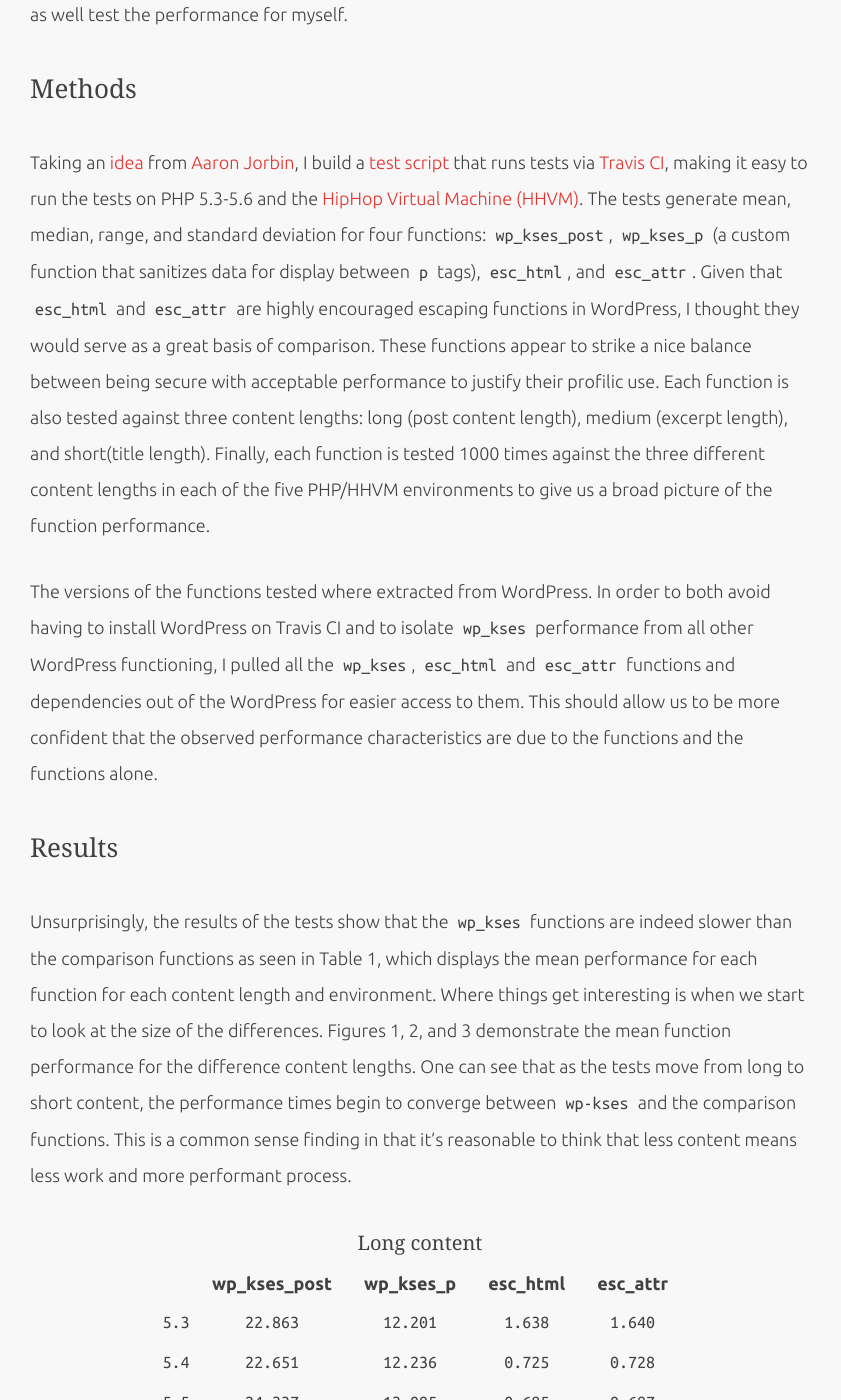
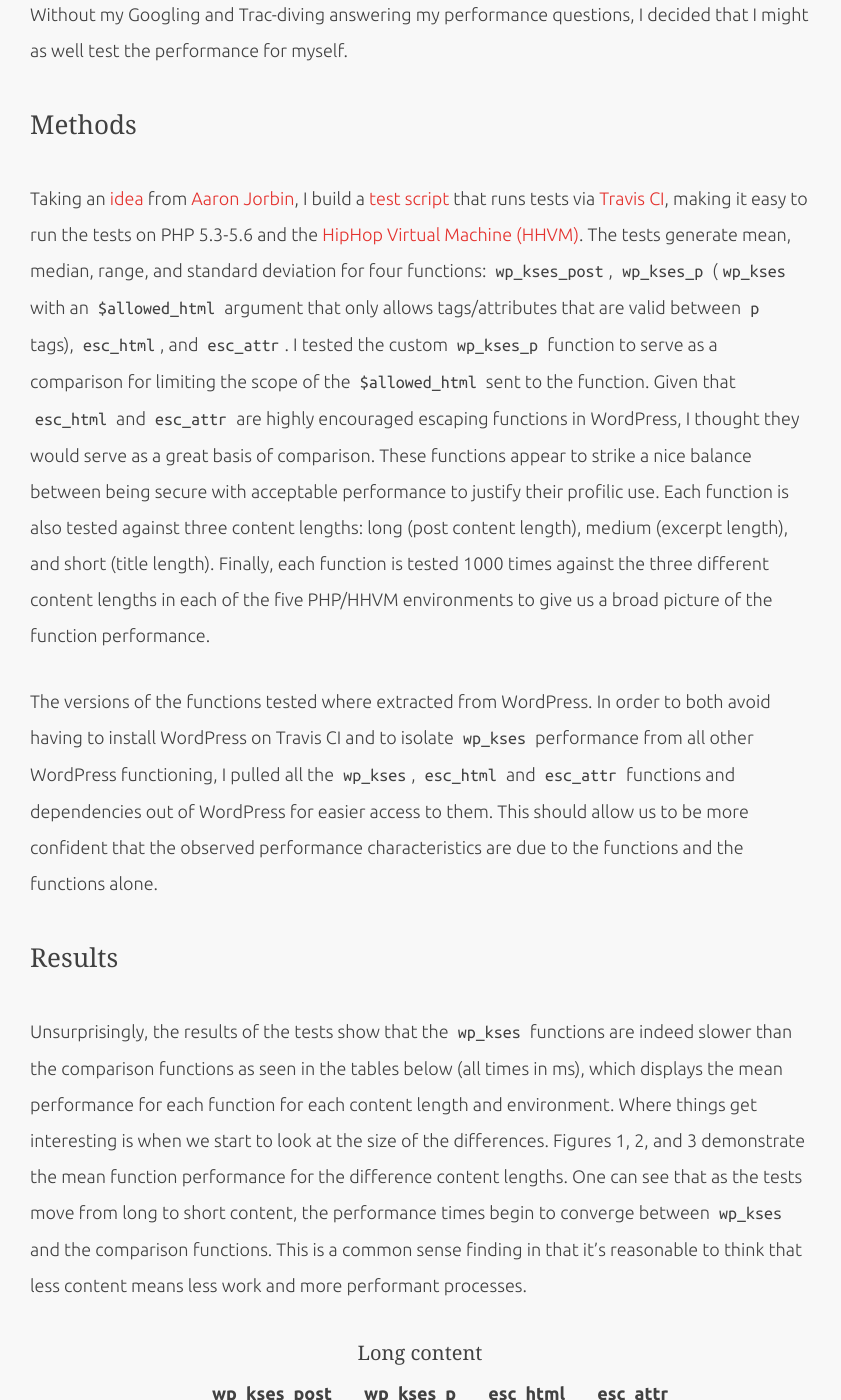
Before and after one commit to tollmanz/tollmanz.com-old, a Jekyll site: the page built from _posts/2015-01-27-wp-kses-performance.markdown, in a window 1280 px wide and 1400 px high, scrolled down 2083 px. Shown: the whole window, without its empty margins (0-841 px from the left). Built offline with Jekyll 4.4.1, drawn with Linux system fonts in a browser that asks for light colours; some web fonts are replaced; some of the changed text lies outside the part shown.

Commit message:
Edit updates.

```diff
--- a/_posts/2015-01-27-wp-kses-performance.markdown
+++ b/_posts/2015-01-27-wp-kses-performance.markdown
@@ -15,11 +15,11 @@ Recently, at work, I noticed a number of uses of `wp_kses_post`, a wrapper of `w
 
 ### `wp_kses` Background
 
-My initial approach to answering the `wp_kses` performance question was to look for someone else discussing it online. I found very little. Other than a Mark Jaquith [comment](http://mikejolley.com/2013/08/keeping-your-shit-secure-whilst-developing-for-wordpress/#comment-1001881940) on a post encouraging its use, a 10up [mention](https://github.com/10up/Engineering-Best-Practices/blob/c7d7df9fcae5aa5e42a3eebd91017a8b926d7879/_includes/markdown/PHP.md#escape-or-validate-output) of it having "bad performance", and a notable omission from WordPress.com VIP's guide to [validating, sanitizing, and escaping](http://vip.wordpress.com/documentation/validating-sanitizing-escaping/), I could not find any resource that provided evidence, antidotes or a solid reason for not using the function.
+My initial approach to answering the `wp_kses` performance question was to look for someone else discussing it online. I found very little. Other than a Mark Jaquith [comment](http://mikejolley.com/2013/08/keeping-your-shit-secure-whilst-developing-for-wordpress/#comment-1001881940) on a post discouraging its use, a comment [mention](https://github.com/10up/Engineering-Best-Practices/blob/c7d7df9fcae5aa5e42a3eebd91017a8b926d7879/_includes/markdown/PHP.md#escape-or-validate-output) in 10up's [Best Practices document](https://github.com/10up/Engineering-Best-Practices) about it having "bad performance", and a notable omission from WordPress.com VIP's guide to [validating, sanitizing, and escaping](http://vip.wordpress.com/documentation/validating-sanitizing-escaping/), I could not find any resource that provided evidence, antidotes or a solid reason for not using the function.
 
-I looked up the history of the functions and found that they came from the [*kses - PHP HTML/XHTML filter*](http://sourceforge.net/projects/kses/) open source project. It was [introduced to WordPress](https://core.trac.wordpress.org/changeset/649) in 2003 (ironically on my birthday) when the kses was at version 0.2.1 (it seemed to cease development at version 0.2.2). One day after being added to WordPress, it was used for the first time as it was applied to [post comments](https://core.trac.wordpress.org/changeset/650). Interestingly, the functions were applied to comments *on the front end as they were printed to the screen*, not on the backend on save. Just less than [one year later](https://core.trac.wordpress.org/changeset/1964), the functions were removed from being applied to post comments on output and were instead applied to comments on save to database. Unfortunately, the commit message is a measly "Comments refactoring and cleanup" and I could not find a papertrail for the changeset<span class="footnote-article-number">1</span>.
+I looked up the history of the functions and found that they came from the [*kses - PHP HTML/XHTML filter*](http://sourceforge.net/projects/kses/) open source project. It was [introduced to WordPress](https://core.trac.wordpress.org/changeset/649) in 2003 (ironically on my birthday) when the kses library was at version 0.2.1 (it seemed to cease development at version 0.2.2). One day after being added to WordPress, it was used for the first time as it was applied to [post comments](https://core.trac.wordpress.org/changeset/650). Interestingly, the functions were applied to comments *on the front end as they were printed to the screen*, not on the backend on save. Just less than [one year later](https://core.trac.wordpress.org/changeset/1964), the functions were removed from being applied to post comments on output and were instead applied to comments on when saved to the database. Unfortunately, the commit message is a measly "Comments refactoring and cleanup" and I could not find a papertrail for the changeset<span class="footnote-article-number">1</span>.
 
-In late 2005, `wp_kses` was finally [applied to post content](https://core.trac.wordpress.org/ticket/1674) (if you look at the patch, it's applied via `content_save_pre`)<span class="footnote-article-number">2</span>. As far as I can tell, this was the first time the `wp_kses` functions were applied to content. Nothing in the patch suggests that the functionality was previously present elsewhere. If my reading of this is correct, `wp_kses` was never applied to post content on the front end. It also seems that if it took almost two years to apply the function to post content, the main concern for `wp_kses` was to *sanitize non-WordPress user content* only. Interestingly, this patch also updated the kses functions to version 0.2.2 at this point as well.
+In late 2005, `wp_kses` was finally [applied to post content](https://core.trac.wordpress.org/ticket/1674) (if you look at the patch, it's applied via `content_save_pre`)<span class="footnote-article-number">2</span>. As far as I can tell, this was the first time the `wp_kses` functions were applied to content. Nothing in the patch suggests that the functionality was previously present elsewhere. If my reading of this is correct, `wp_kses` was never applied to post content on the front end. It also seems that if it took almost two years to apply the function to post content, the main concern for `wp_kses` was to *sanitize non-WordPress user content* only. This patch also updated the kses functions to version 0.2.2.
 
 Currently, `wp_kses` is applied to comments and post content very similarly to the way that it was all the way back in 2005. Not much has changed about the actual mechanism. Looking through these changesets does not give us any insight into *why* these changes were made, although, it's likely safe to assume that it was performance related.
 
@@ -27,13 +27,13 @@ Without my Googling and Trac-diving answering my performance questions, I decide
 
 ### Methods
 
-Taking an [idea](https://github.com/aaronjorbin/php-memcache-performance) from [Aaron Jorbin](http://aaron.jorb.in/), I build a [test script](https://github.com/tollmanz/kses-cases/blob/master/tests.php) that runs tests via [Travis CI](https://github.com/tollmanz/kses-cases/blob/master/.travis.yml), making it easy to run the tests on PHP 5.3-5.6 and the [HipHop Virtual Machine (HHVM)](http://hhvm.com/). The tests generate mean, median, range, and standard deviation for four functions: `wp_kses_post`, `wp_kses_p` (a custom function that sanitizes data for display between `p` tags), `esc_html`, and `esc_attr`. Given that `esc_html` and `esc_attr` are highly encouraged escaping functions in WordPress, I thought they would serve as a great basis of comparison. These functions appear to strike a nice balance between being secure with acceptable performance to justify their profilic use. Each function is also tested against three content lengths: long (post content length), medium (excerpt length), and short(title length). Finally, each function is tested 1000 times against the three different content lengths in each of the five PHP/HHVM environments to give us a broad picture of the function performance.
+Taking an [idea](https://github.com/aaronjorbin/php-memcache-performance) from [Aaron Jorbin](http://aaron.jorb.in/), I build a [test script](https://github.com/tollmanz/kses-cases/blob/master/tests.php) that runs tests via [Travis CI](https://github.com/tollmanz/kses-cases/blob/master/.travis.yml), making it easy to run the tests on PHP 5.3-5.6 and the [HipHop Virtual Machine (HHVM)](http://hhvm.com/). The tests generate mean, median, range, and standard deviation for four functions: `wp_kses_post`, `wp_kses_p` (`wp_kses` with an `$allowed_html` argument that only allows tags/attributes that are valid between `p` tags), `esc_html`, and `esc_attr`. I tested the custom `wp_kses_p` function to serve as a comparison for limiting the scope of the `$allowed_html` sent to the function. Given that `esc_html` and `esc_attr` are highly encouraged escaping functions in WordPress, I thought they would serve as a great basis of comparison. These functions appear to strike a nice balance between being secure with acceptable performance to justify their profilic use. Each function is also tested against three content lengths: long (post content length), medium (excerpt length), and short (title length). Finally, each function is tested 1000 times against the three different content lengths in each of the five PHP/HHVM environments to give us a broad picture of the function performance.
 
-The versions of the functions tested where extracted from WordPress. In order to both avoid having to install WordPress on Travis CI and to isolate `wp_kses` performance from all other WordPress functioning, I pulled all the `wp_kses`, `esc_html` and `esc_attr` functions and dependencies out of the WordPress for easier access to them. This should allow us to be more confident that the observed performance characteristics are due to the functions and the functions alone.
+The versions of the functions tested where extracted from WordPress. In order to both avoid having to install WordPress on Travis CI and to isolate `wp_kses` performance from all other WordPress functioning, I pulled all the `wp_kses`, `esc_html` and `esc_attr` functions and dependencies out of WordPress for easier access to them. This should allow us to be more confident that the observed performance characteristics are due to the functions and the functions alone.
 
 ### Results
 
-Unsurprisingly, the results of the tests show that the `wp_kses` functions are indeed slower than the comparison functions as seen in Table 1, which displays the mean performance for each function for each content length and environment. Where things get interesting is when we start to look at the size of the differences. Figures 1, 2, and 3 demonstrate the mean function performance for the difference content lengths. One can see that as the tests move from long to short content, the performance times begin to converge between `wp-kses` and the comparison functions. This is a common sense finding in that it's reasonable to think that less content means less work and more performant process.
+Unsurprisingly, the results of the tests show that the `wp_kses` functions are indeed slower than the comparison functions as seen in the tables below (all times in ms), which displays the mean performance for each function for each content length and environment. Where things get interesting is when we start to look at the size of the differences. Figures 1, 2, and 3 demonstrate the mean function performance for the difference content lengths. One can see that as the tests move from long to short content, the performance times begin to converge between `wp_kses` and the comparison functions. This is a common sense finding in that it's reasonable to think that less content means less work and more performant processes.
 
 <h4 class="table-header">Long content</h4>
 
```
Also changed, not shown: other parts of _posts/2015-01-27-wp-kses-performance.markdown (+2 -2 lines).
